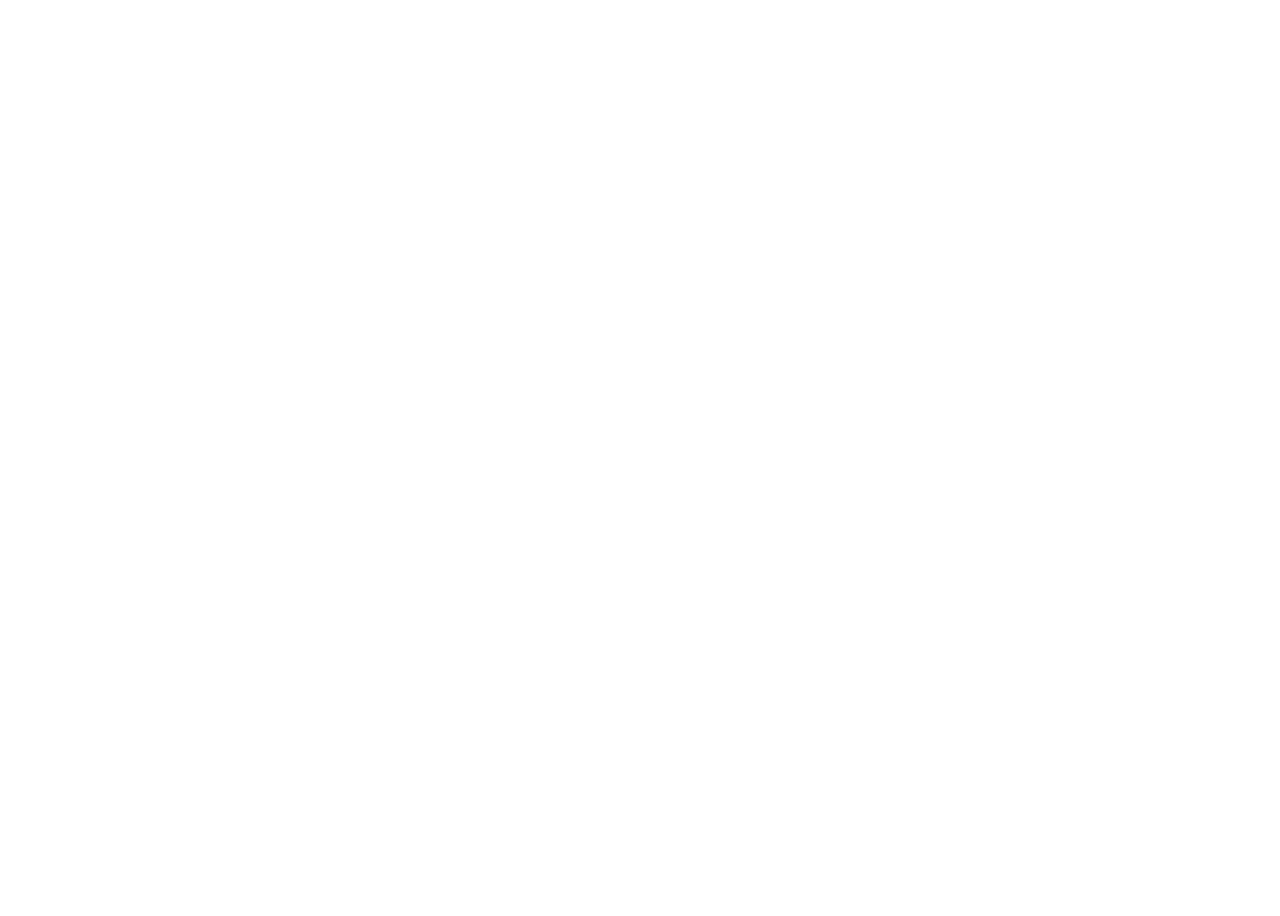
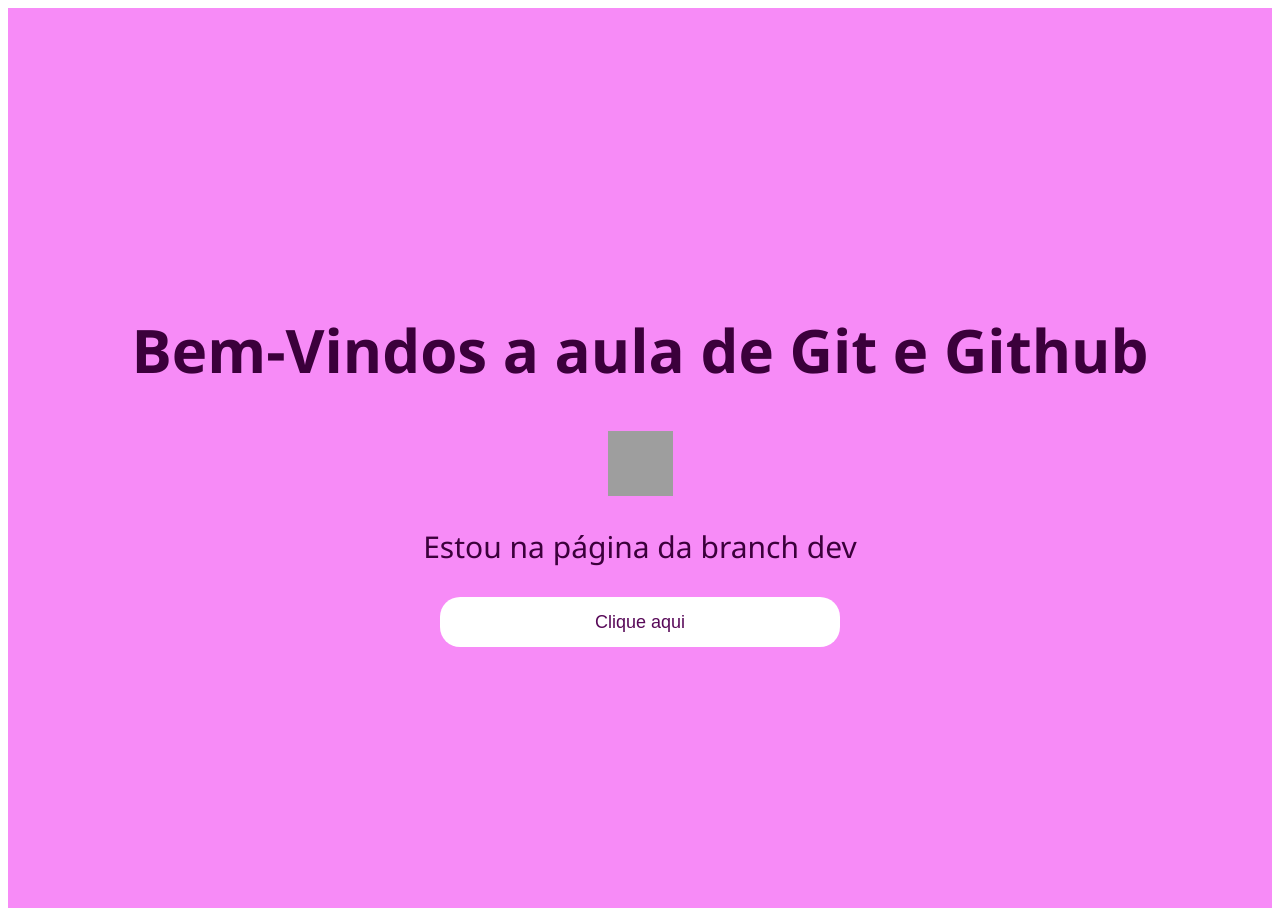
Before and after one commit to SasaGomess/aula-vercel-github, a plain HTML site: page index.html in a window 1280 px wide. Before the commit the page ends 800 px from the top, so only its background shows below. Drawn offline with Linux system fonts and the light colour scheme; grey boxes are pictures that could not be loaded.

Commit message:
feat: add a pagina inicial

```diff
--- /dev/null
+++ b/app.js
@@ -0,0 +1,3 @@
+function mostrarMensagens(){
+    alert("Aproveitem a aula e tirem todas as dúvidas!");
+}
--- a/index.html
+++ b/index.html
@@ -7,6 +7,16 @@
     <link rel="stylesheet" href="style/style.css" type="text/css" />
 </head>
 <body>
-
+    <main>
+        <header>
+            <h1>Bem-Vindos a aula de Git e Github</h1>
+        </header>
+        <section>
+            <img src="https://raw.githubusercontent.com/Tarikul-Islam-Anik/Animated-Fluent-Emojis/master/Emojis/Smilies/Grinning%20Cat.png" alt="GrinningCat"width="65" height="65" />
+            <p>Estou na página da branch dev </p>
+            <button onclick="mostrarMensagens()" class="container__button">Clique aqui</button>
+        </section>
+    </main>
+    <script src="app.js"></script>
 </body>
 </html>
--- a/style/style.css
+++ b/style/style.css
@@ -0,0 +1,38 @@
+main{
+    position: relative;
+    width: auto;
+    height: 900px;
+    margin: auto;
+    background-color: #f78bf7;
+    display: flex;
+    flex-direction: column;
+    justify-content: center;
+    align-items: center;
+    font-size: 30px;
+    font-family: 'Segoe UI', Tahoma, Geneva, Verdana, sans-serif;
+    color:#3b003b;
+}
+section{
+    position: relative;
+    display: flex;
+    flex-direction: column;
+    justify-content: center;
+    align-items: center;
+}
+.container__button{
+    width: 400px;
+    height: 50px;
+    background-color: #ffffff;
+    font-size: 18px;
+    color: #580958;
+    border: none;
+    border-radius: 20px;
+    cursor: pointer;
+}
+.container__button:hover {
+    width: 500px;
+    height: 60px;
+    color: #fff;
+    background-color: #580958;
+    transition: all 0.2s;
+}
```
